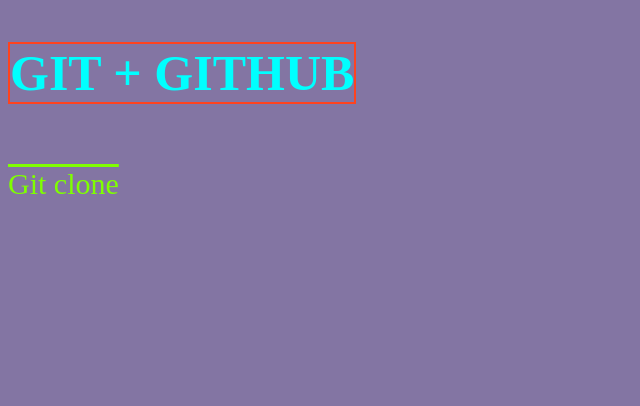
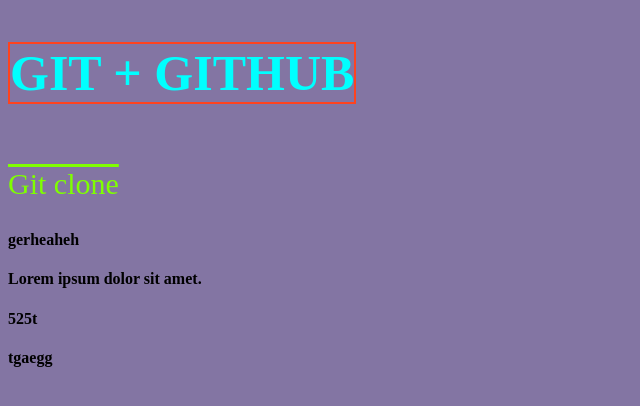
Before and after one commit to maksdrop/gitTest, a plain HTML site: page index.html in a window 1280 px wide. Shown: the whole page, without its empty margins (0-640 px from the left). Drawn offline with Linux system fonts and the light colour scheme.

Commit message:
new commit

```diff
--- a/index.html
+++ b/index.html
@@ -10,5 +10,9 @@
   <body>
     <h1>Git + GitHub</h1>
     <p>Git clone</p>
+    <h4>gerheaheh</h4>
+    <h4>Lorem ipsum dolor sit amet.</h4>
+    <h4>525t</h4>
+    <h4>tgaegg</h4>
   </body>
 </html>
```
